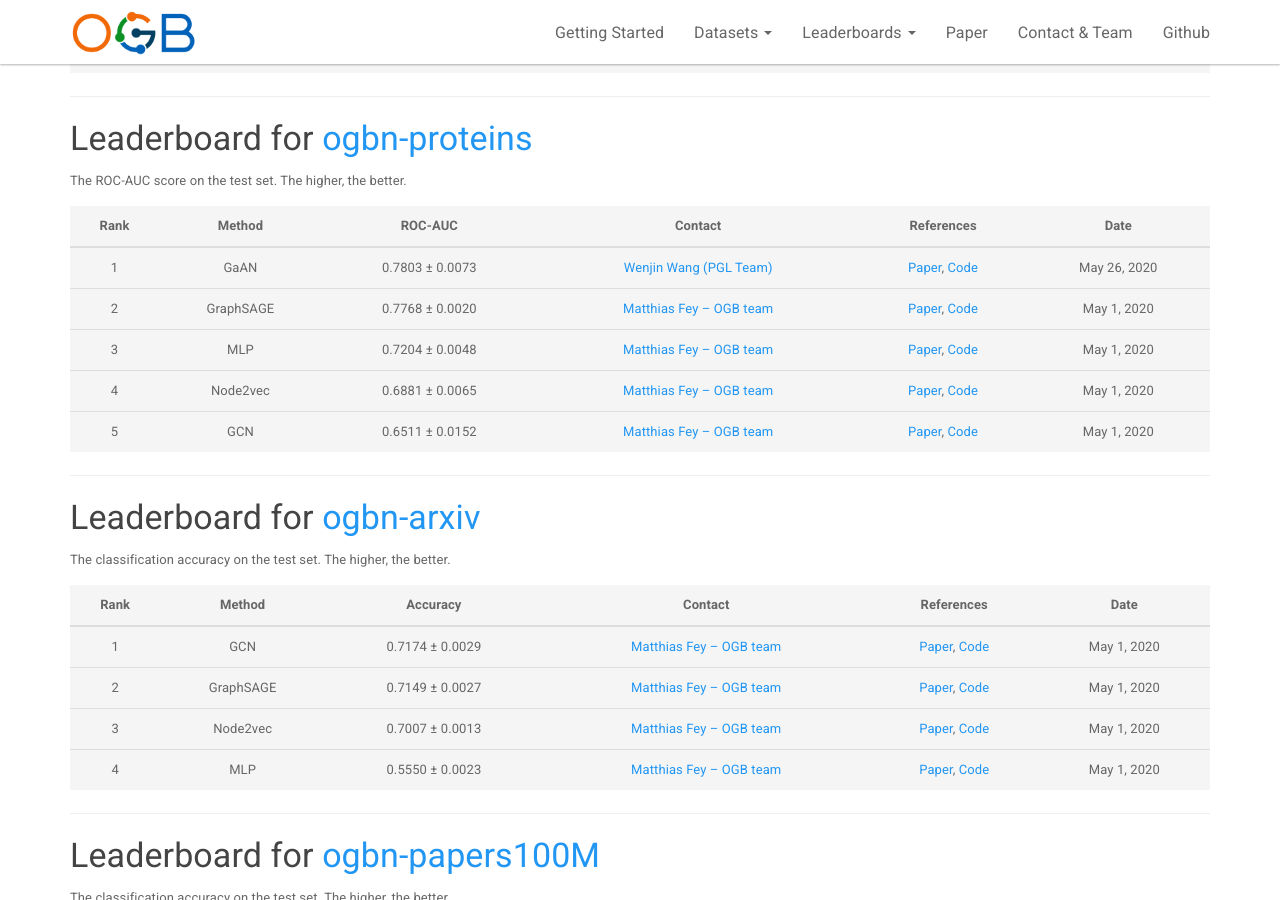
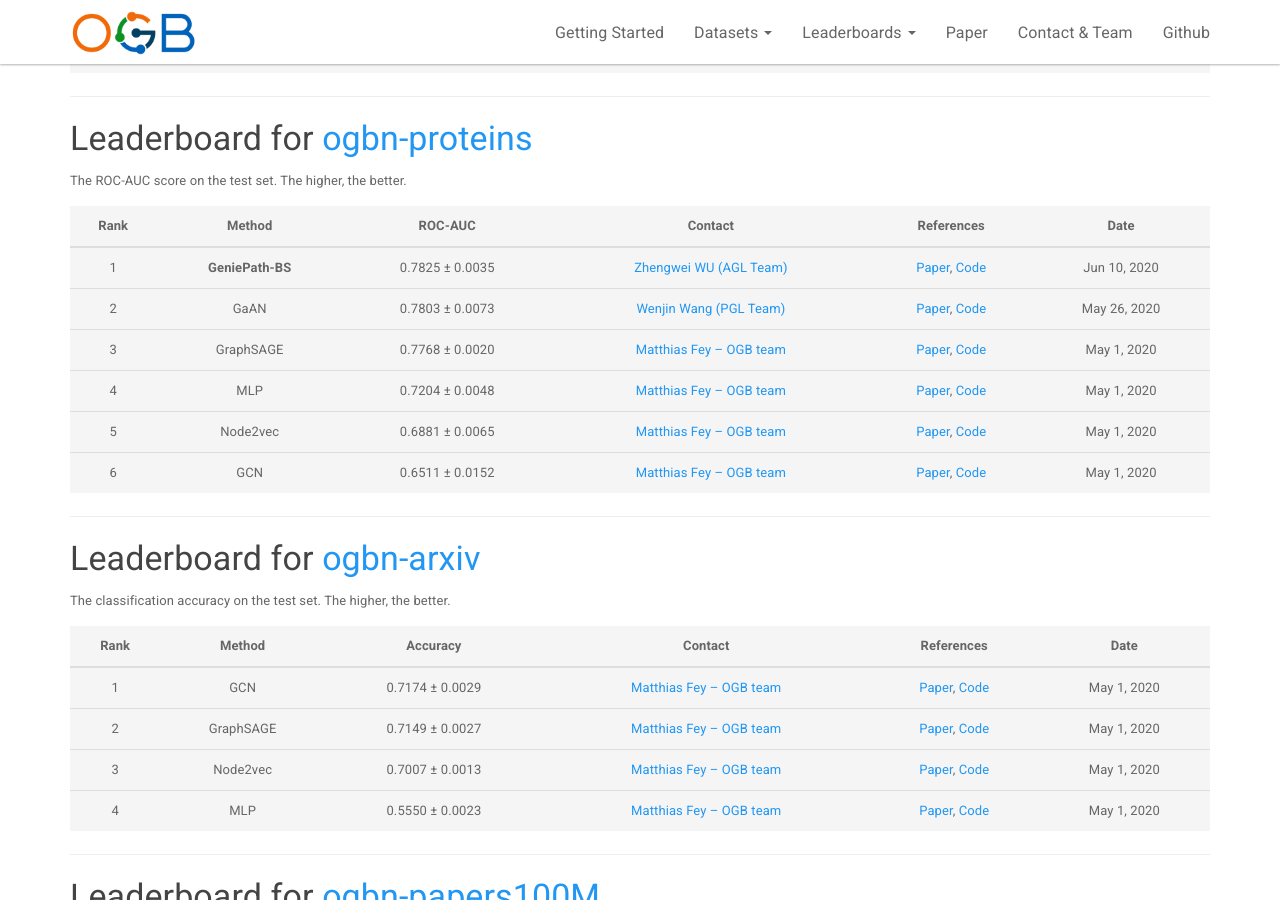
Before and after one commit to snap-stanford/ogb-web, a Jekyll site: the page built from _docs/leaderboard/leader_nodeprop.md, in a window 1280 px wide and 900 px high, scrolled down 774 px. Built offline with Jekyll 4.4.1, drawn with Linux system fonts in a browser that asks for light colours.

Commit message:
updateleaderboard

```diff
--- a/_docs/leaderboard/leader_nodeprop.md
+++ b/_docs/leaderboard/leader_nodeprop.md
@@ -42,11 +42,12 @@ The ROC-AUC score on the test set. The higher, the better.
 
 | Rank  | Method | ROC-AUC | Contact | References | Date
 |:----:|:-----:|:------:|:-----:|:-----:|:-----:|
-|  1  |  GaAN  | 0.7803 ± 0.0073   | [Wenjin Wang (PGL Team)](mailto:wangwenjin02@baidu.com) | [Paper](https://arxiv.org/abs/1803.07294), [Code](https://github.com/PaddlePaddle/PGL/tree/master/examples/GaAN) | May 26, 2020 |
-|  2  |  GraphSAGE  | 0.7768 ± 0.0020   | [Matthias Fey -- OGB team](mailto:matthias.fey@tu-dortmund.de) | [Paper](https://arxiv.org/abs/1706.02216), [Code](https://github.com/snap-stanford/ogb/tree/master/examples/nodeproppred/proteins) | May 1, 2020 |
-|  3  |  MLP  | 0.7204 ± 0.0048   | [Matthias Fey -- OGB team](mailto:matthias.fey@tu-dortmund.de) | [Paper](https://arxiv.org/abs/2005.00687), [Code](https://github.com/snap-stanford/ogb/tree/master/examples/nodeproppred/proteins) | May 1, 2020 |
-|  4  |  Node2vec  | 0.6881 ± 0.0065   | [Matthias Fey -- OGB team](mailto:matthias.fey@tu-dortmund.de) | [Paper](https://arxiv.org/abs/1607.00653), [Code](https://github.com/snap-stanford/ogb/tree/master/examples/nodeproppred/proteins) | May 1, 2020 |
-|  5  |  GCN  | 0.6511 ± 0.0152   | [Matthias Fey -- OGB team](mailto:matthias.fey@tu-dortmund.de) | [Paper](https://arxiv.org/abs/1609.02907), [Code](https://github.com/snap-stanford/ogb/tree/master/examples/nodeproppred/proteins) | May 1, 2020 |
+|  1  |  **GeniePath-BS**  | 0.7825 ± 0.0035   | [Zhengwei WU (AGL Team)](mailto:zejun.wzw@alipay.com) | [Paper](http://arxiv.org/abs/2006.05806), [Code](https://github.com/xavierzw/ogb-geniepath-bs) | Jun 10, 2020 |
+|  2  |  GaAN  | 0.7803 ± 0.0073   | [Wenjin Wang (PGL Team)](mailto:wangwenjin02@baidu.com) | [Paper](https://arxiv.org/abs/1803.07294), [Code](https://github.com/PaddlePaddle/PGL/tree/master/examples/GaAN) | May 26, 2020 |
+|  3  |  GraphSAGE  | 0.7768 ± 0.0020   | [Matthias Fey -- OGB team](mailto:matthias.fey@tu-dortmund.de) | [Paper](https://arxiv.org/abs/1706.02216), [Code](https://github.com/snap-stanford/ogb/tree/master/examples/nodeproppred/proteins) | May 1, 2020 |
+|  4  |  MLP  | 0.7204 ± 0.0048   | [Matthias Fey -- OGB team](mailto:matthias.fey@tu-dortmund.de) | [Paper](https://arxiv.org/abs/2005.00687), [Code](https://github.com/snap-stanford/ogb/tree/master/examples/nodeproppred/proteins) | May 1, 2020 |
+|  5  |  Node2vec  | 0.6881 ± 0.0065   | [Matthias Fey -- OGB team](mailto:matthias.fey@tu-dortmund.de) | [Paper](https://arxiv.org/abs/1607.00653), [Code](https://github.com/snap-stanford/ogb/tree/master/examples/nodeproppred/proteins) | May 1, 2020 |
+|  6  |  GCN  | 0.6511 ± 0.0152   | [Matthias Fey -- OGB team](mailto:matthias.fey@tu-dortmund.de) | [Paper](https://arxiv.org/abs/1609.02907), [Code](https://github.com/snap-stanford/ogb/tree/master/examples/nodeproppred/proteins) | May 1, 2020 |
 
 
 <a name="ogbn-arxiv"/>
```
